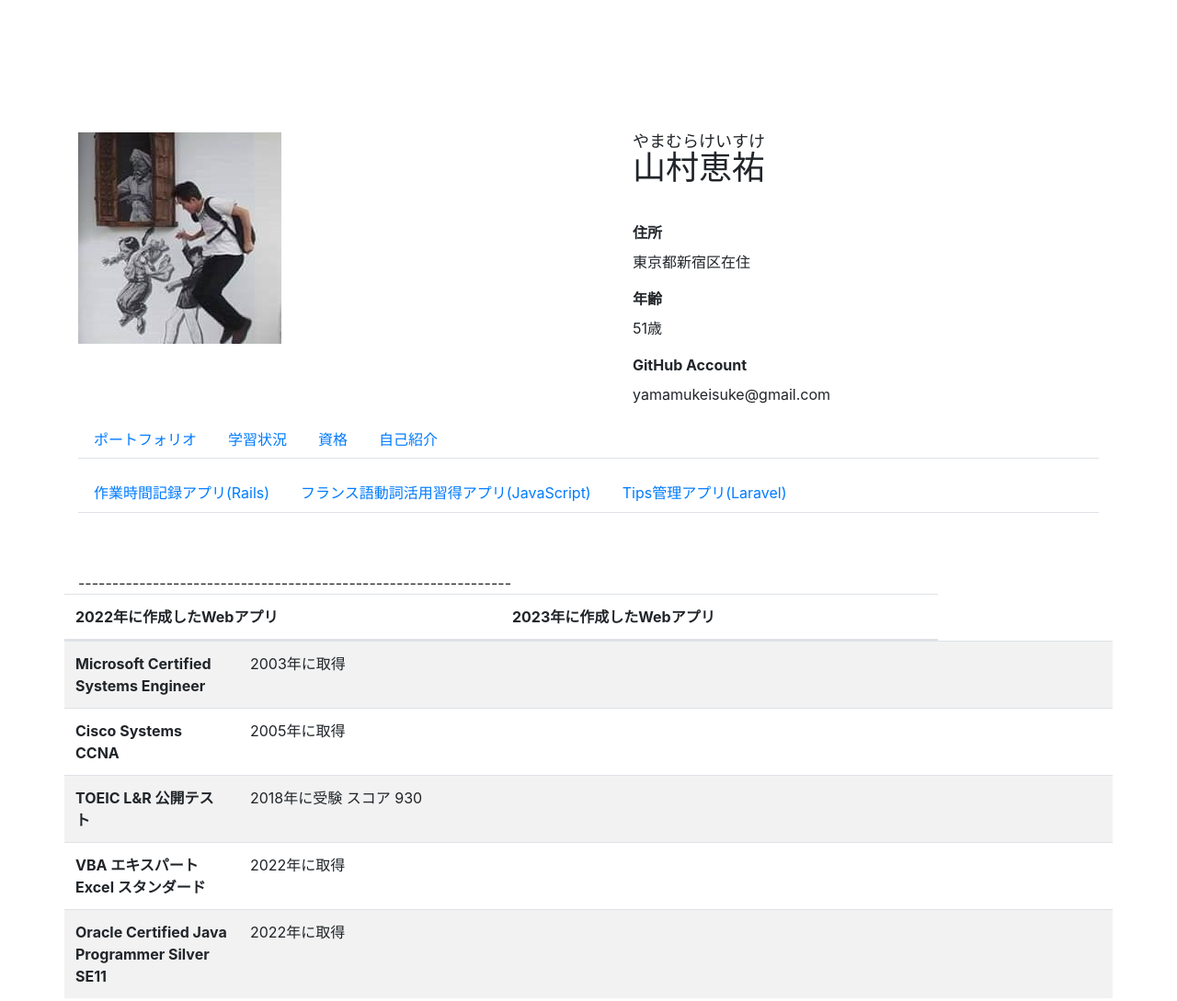
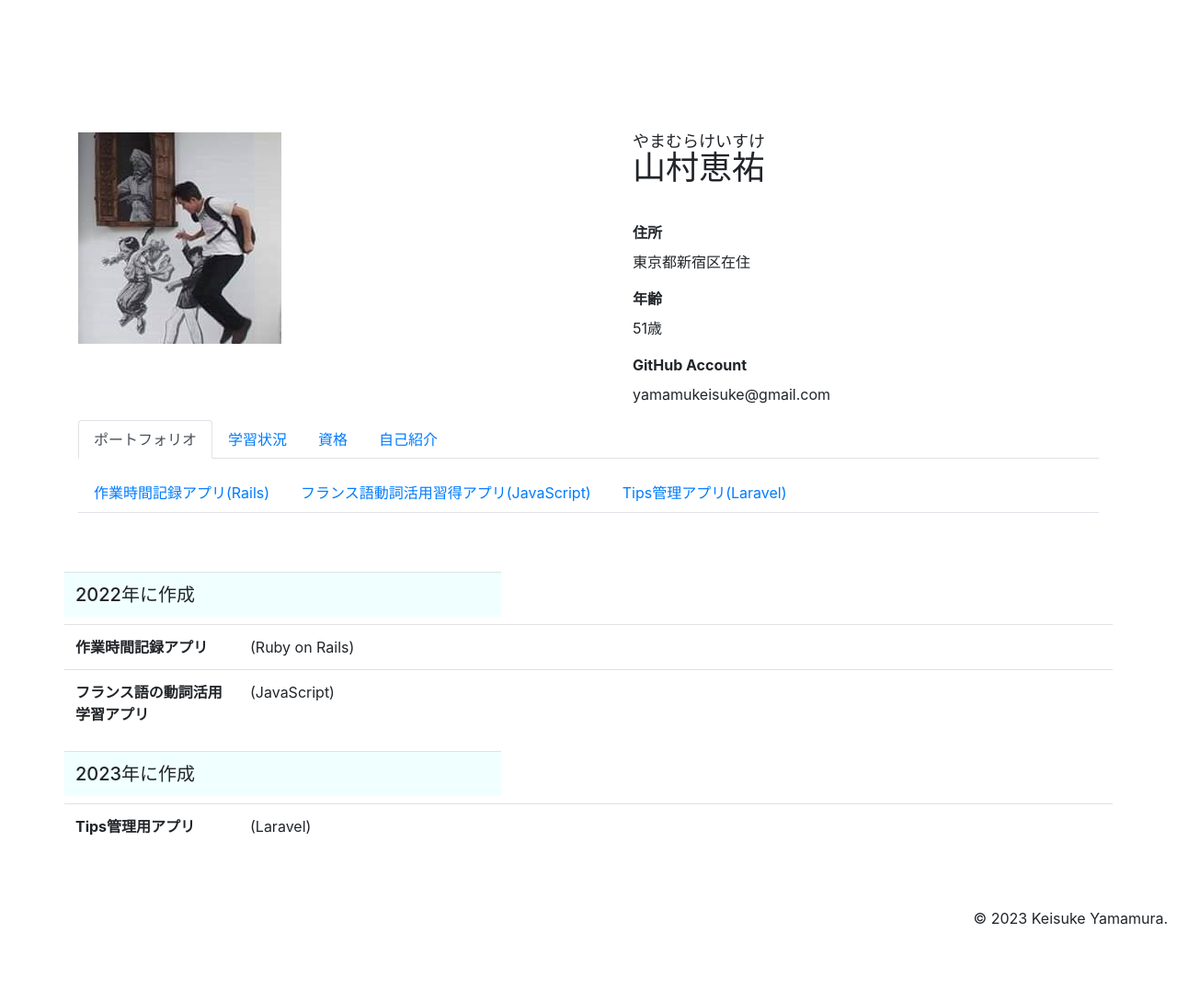
Before and after one commit to yamamuke/portfolio, a plain HTML site: page portfolio.html in a window 1280 px wide. Shown: the top 1089 px of the page at 92% size. After the commit the page ends 1011 px from the top, so only its background shows below. Drawn offline with nearby package versions, Linux system fonts and the light colour scheme.

Commit message:
modified portfolio page

```diff
--- a/portfolio.html
+++ b/portfolio.html
@@ -30,7 +30,7 @@
                 </div>
             </div>
             <ul class="nav nav-tabs">
-                <li class="nav-item"><a class="nav-link" href="portfolio.html" data-toggle="tab">ポートフォリオ</a></li>
+                <li class="nav-item"><a class="nav-link active" href="portfolio.html" data-toggle="tab">ポートフォリオ</a></li>
                 <li class="nav-item"><a class="nav-link" href="study.html" data-toggle="tab">学習状況</a></li>
                 <!-- <li class="nav-item"><a class="nav-link" href="#career" data-toggle="tab">経歴</a></li> -->
                 <li class="nav-item"><a class="nav-link" href="qualification.html" data-toggle="tab">資格</a></li>
@@ -57,41 +57,30 @@
                 </div>
             </div>
 
-
-            <span> ---------------------------------------------------------------- </span>
             <div>
-                    <table class="table table-striped container">
-                        <thead>
+                <table class="table container">
                     <tr class="row">
-                            <th class="col-md-5" scope="col">2022年に作成したWebアプリ</th>
-                            <th class="col-md-5" scope="col">2023年に作成したWebアプリ</th>
-                        </tr>
-                        </thead>
-                        <tbody>
-                        <tr class="row">
-                            <th class="col-md-2" scope="row">Microsoft Certified Systems Engineer</th>
-                            <td class="col-md-10">2003年に取得</td>
+                        <th class="col-md-5 h5 colored_title">2022年に作成</th>
                     </tr>
                     <tr class="row">
-                            <th class="col-md-2" scope="row">Cisco Systems CCNA</th>
-                            <td class="col-md-10">2005年に取得</td>
+                        <th class="col-md-2" scope="row">作業時間記録アプリ</th>
+                        <td class="col-md-10">(Ruby on Rails)</td>
                     </tr>
                     <tr class="row">
-                            <th class="col-md-2" scope="row">TOEIC L&R 公開テスト</th>
-                            <td class="col-md-10">2018年に受験
-                                スコア 930 </td>
+                        <th class="col-md-2" scope="row">フランス語の動詞活用学習アプリ</th>
+                        <td class="col-md-10">(JavaScript)</td>
+                    </tr>
+                </table>
+
+                <table class="table container">
+                    <tr class="row">
+                        <th class="col-md-5 h5 colored_title">2023年に作成</th>
                     </tr>
                     <tr class="row">
-                            <th class="col-md-2" scope="row">VBA エキスパート Excel スタンダード</th>
-                            <td class="col-md-10">2022年に取得</td>
+                        <th class="col-md-2" scope="row">Tips管理用アプリ</th>
+                        <td class="col-md-10">(Laravel)</td>
                     </tr>
-                        <tr class="row">
-                            <th class="col-md-2" scope="row">Oracle Certified Java Programmer Silver SE11</th>
-                            <td class="col-md-10">2022年に取得</td>
-                        </tr>
-                        </tbody>
                 </table>
-                </div>
             </div>
         </main>
         <footer>&copy; 2023 Keisuke Yamamura.</footer>
--- a/style.css
+++ b/style.css
@@ -33,3 +33,6 @@ footer {
 .bold {
   font-weight: bold;
 }
+.colored_title {
+  background-color: azure;
+}
```
Also changed, not shown: index.html (+1 -1 lines). Lines whose indentation alone changed are shown as unchanged.
